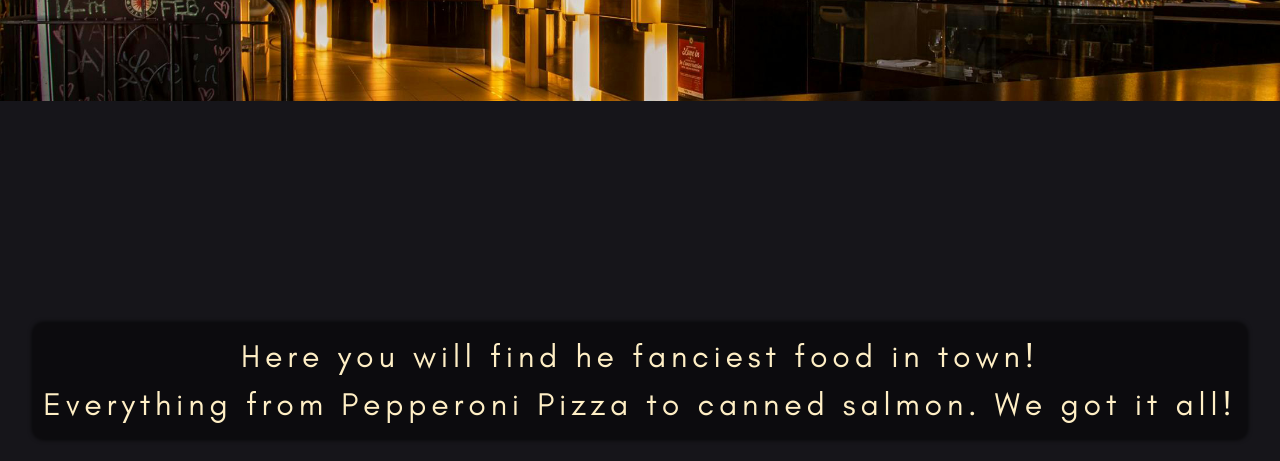
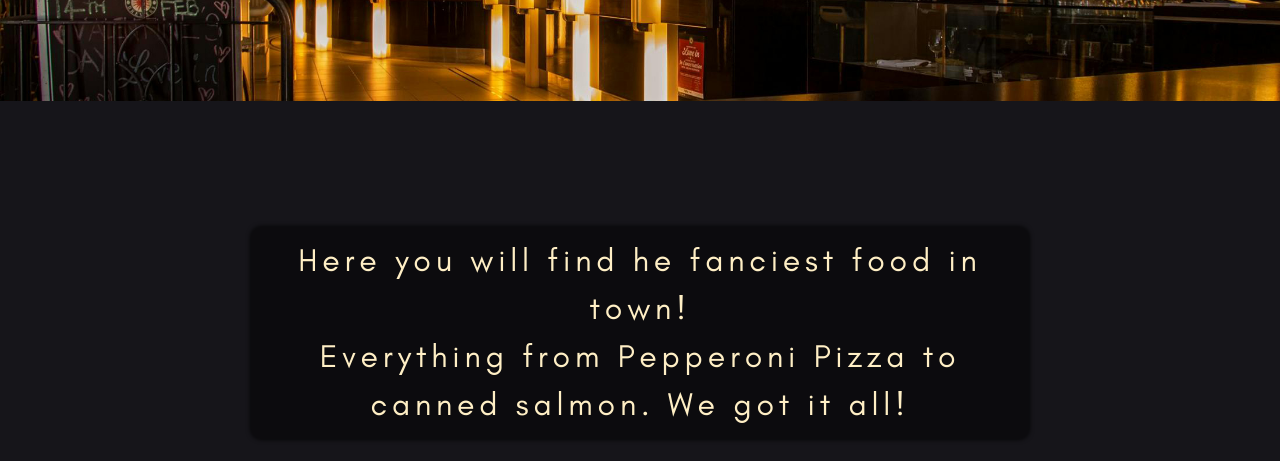
Before and after one commit to TRed91/Restaurant-Page, a website built with webpack: page src/index.html in a window 1280 px wide. Shown: the part 187-648 px from the top of the page. Built offline with nearby package versions, Linux system fonts and the light colour scheme.

Commit message:
small style change

```diff
--- a/src/style.css
+++ b/src/style.css
@@ -55,7 +55,7 @@ h1, h2 {
 .home-text {
     color: var(--color-text-one);
     font-size: 2rem;
-    min-width: 630px;
+    width: 60%;
     line-height: 3rem;
     letter-spacing: 0.3rem;
     text-align: center;
```
